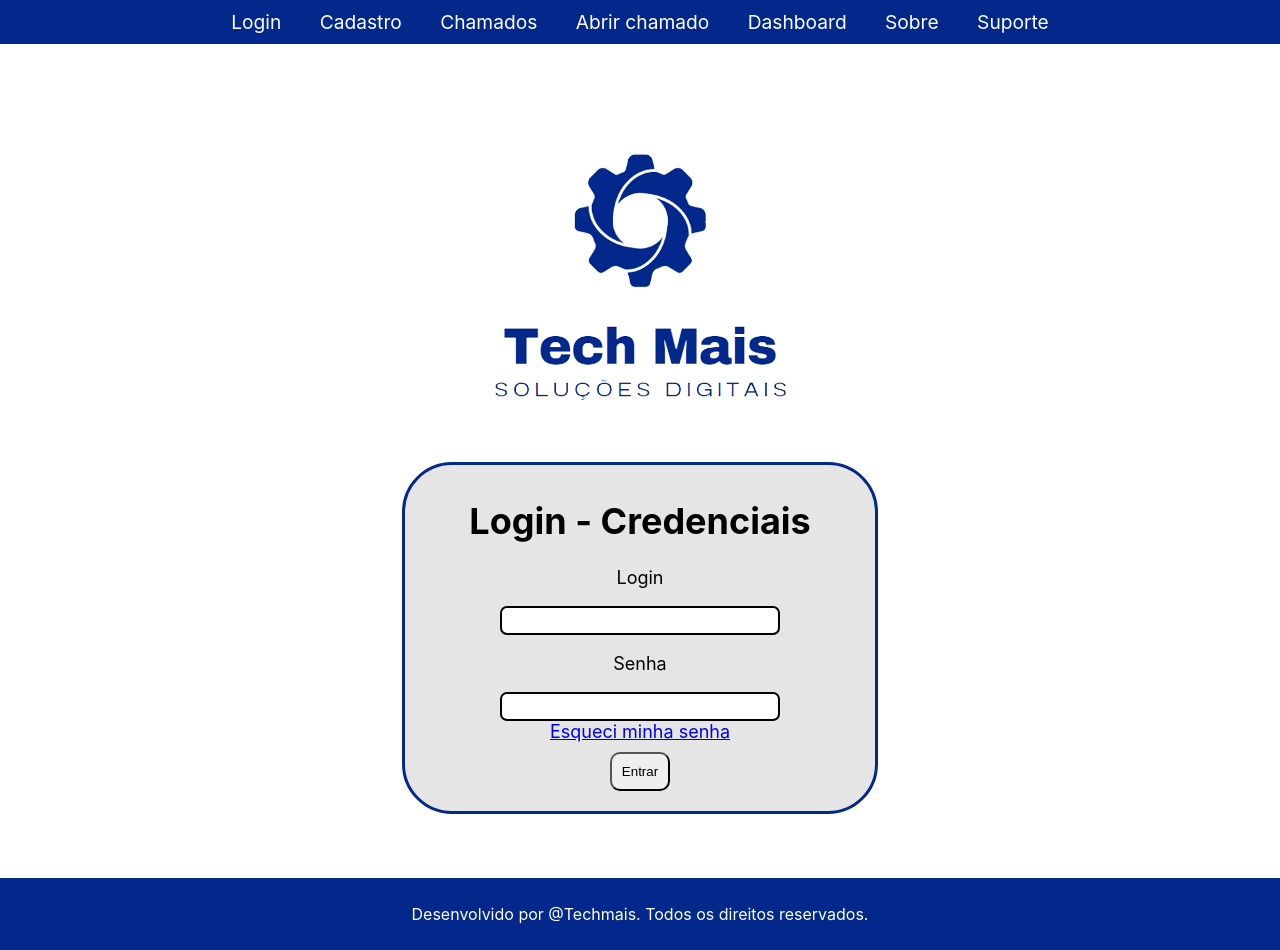
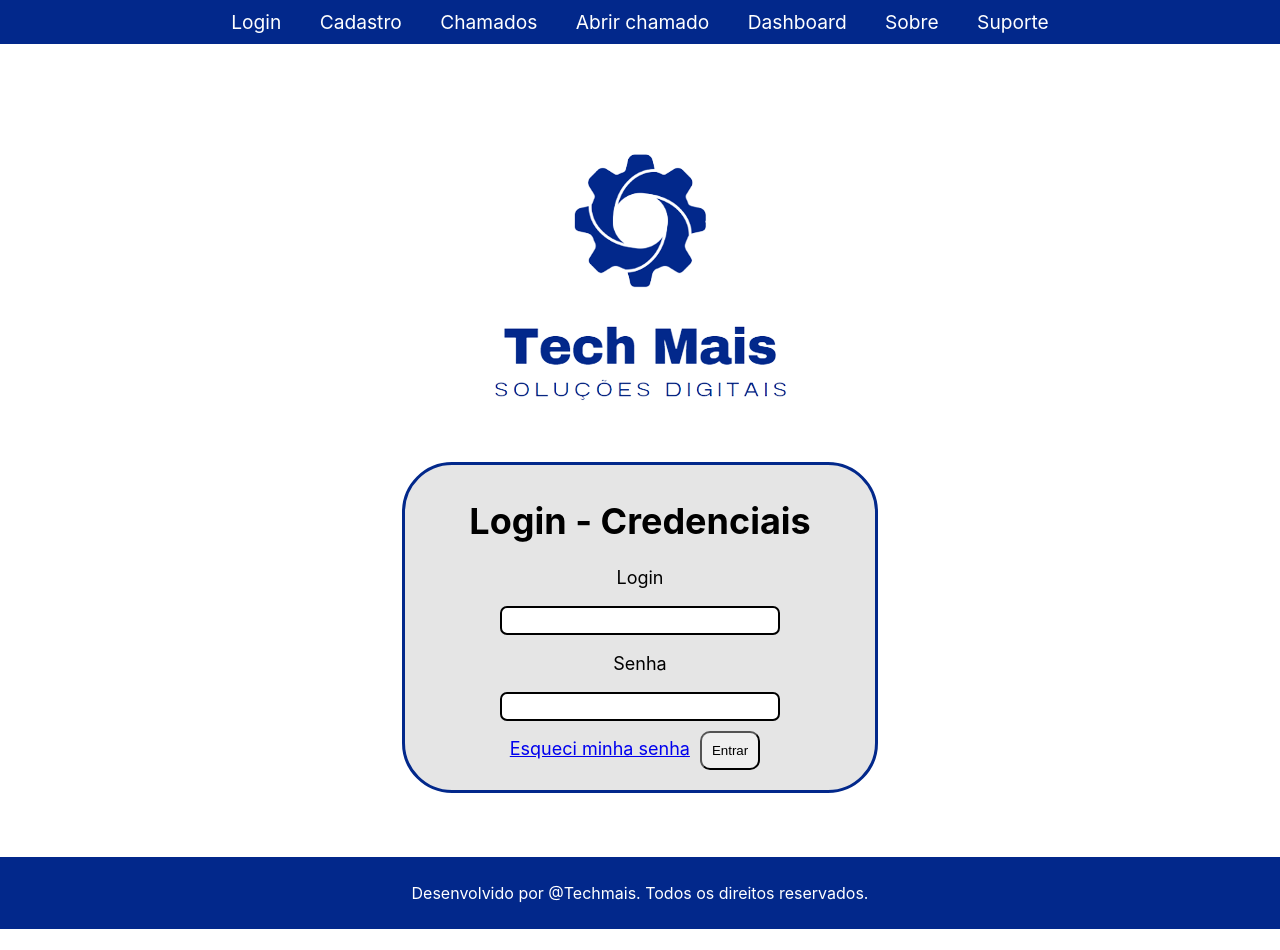
Before and after one commit to FelippeMagarao/tech_mais_codigo, a React (Create React App) app: page / in a window 1280 px wide. After the commit the page ends 929 px from the top, so only its background shows below. Built offline with nearby package versions, Linux system fonts and the light colour scheme.

Commit message:
esqueci minha senha

```diff
--- a/src/index.js
+++ b/src/index.js
@@ -11,6 +11,7 @@ import Dashboard from './pages/dashboard';
 import Dropdown from './pages/dropdown';
 import reportWebVitals from './reportWebVitals';
 import { RouterProvider, createBrowserRouter } from 'react-router-dom';
+import Senha from './pages/senha';
 
 const rotas = createBrowserRouter([
   {
@@ -45,6 +46,11 @@ const rotas = createBrowserRouter([
     path: "dashboard",
     element: <Dashboard />
   },
+  {
+    path: "senha",
+    element: <Senha />
+  },
+
 ])
 
 const root = ReactDOM.createRoot(document.getElementById('root'));
--- a/src/pages/App.jsx
+++ b/src/pages/App.jsx
@@ -1,6 +1,9 @@
 import logo from './minha_foto.jpg';
 import Menu from '../components/Menu/Menu';
 import { Botao } from '../components/Cartao/style';
+import Senha from '../pages/senha';
+import { Link } from "react-router-dom";
+
 
 function Login() {
     return (
@@ -15,7 +18,8 @@ function Login() {
         <input className='input' type='email'></input>
         <p>Senha</p>
         <input className='input' type='password'></input>
-        <a className='Login-link' href="/esqueci-minha-senha">Esqueci minha senha</a>
+        <Link to="/Senha">Esqueci minha senha</Link>
+
         <Botao>Entrar</Botao>
 
       </body>
```
